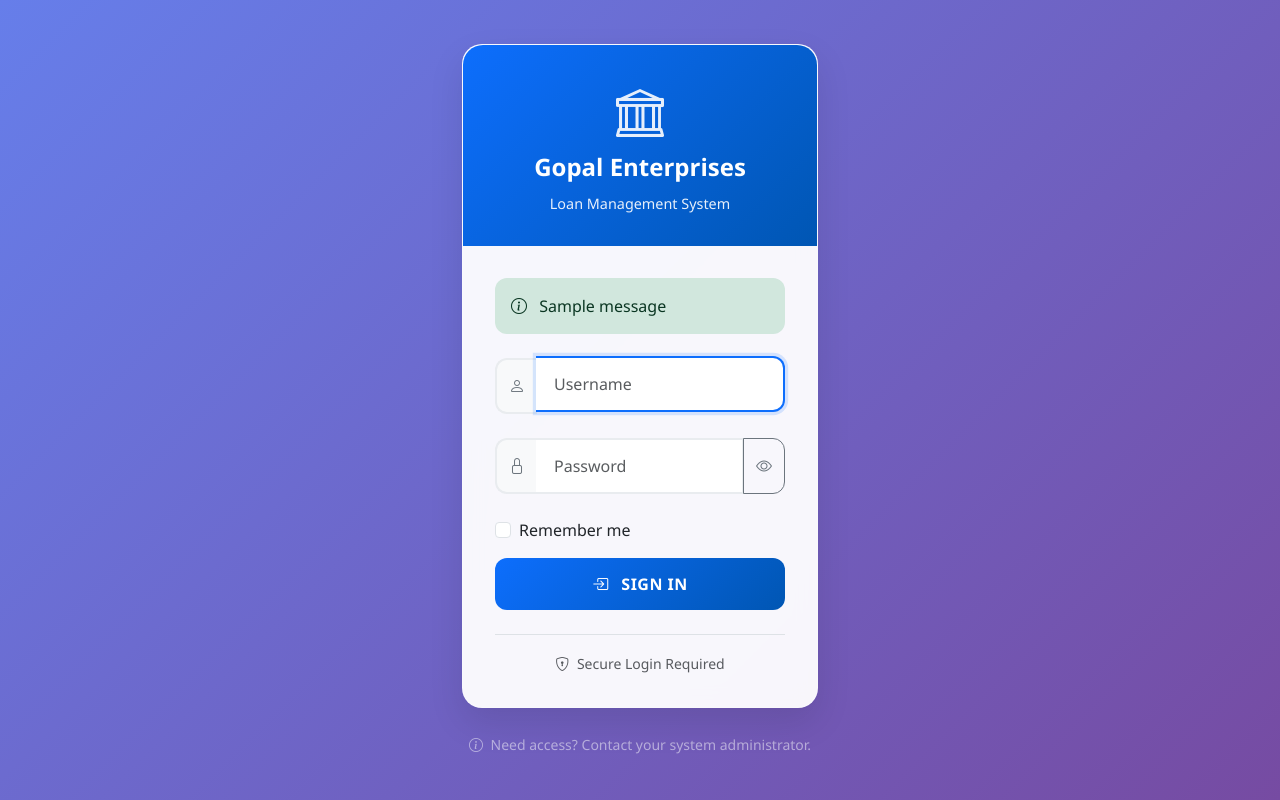
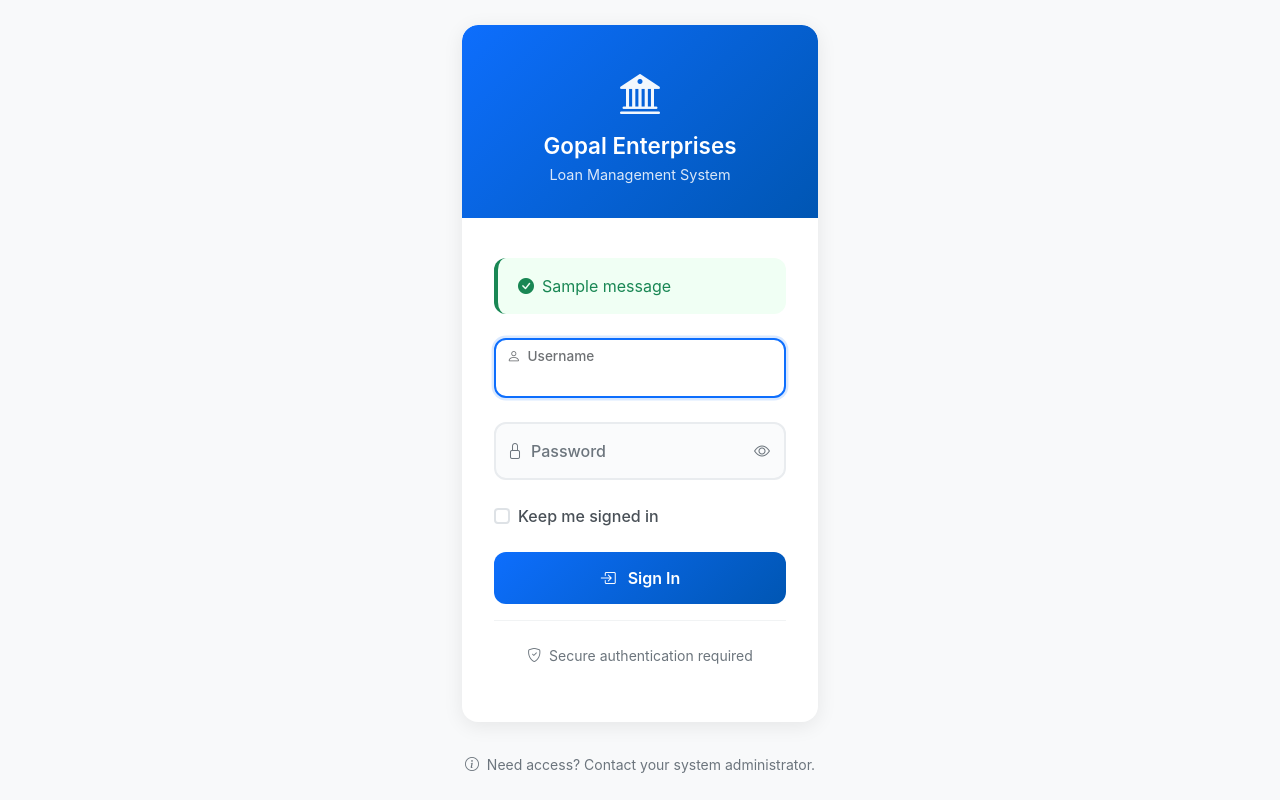
Before and after one commit to srivardhanrr/loantracker, a Django app: template templates/registration/login.html in a window 1280 px wide. Run offline with Django 3.2, Linux system fonts and the light colour scheme; the template is opened without the code that fills it, so the values that code supplies are empty; tables that the repository leaves empty hold one stand-in row (Sample ...); one stand-in notice (Sample message) is shown.

Commit message:
first commit

```diff
--- a/loans/urls.py
+++ b/loans/urls.py
@@ -6,7 +6,7 @@ from .views.borrowers import (
 )
 from .views.loans import (
     loan_list_view, loan_detail_view, loan_add_view, loan_edit_view,
-    loan_close_view, calculate_loan_ajax, installment_schedule_view
+    loan_close_view, loan_delete_view, calculate_loan_ajax, installment_schedule_view
 )
 from .views.installments import (
     installment_pay_view, payment_history_view, mark_installment_paid_ajax,
@@ -35,6 +35,7 @@ urlpatterns = [
     path('loans/add/', loan_add_view, name='loan_add'),
     path('loans/<int:loan_id>/', loan_detail_view, name='loan_detail'),
     path('loans/<int:loan_id>/edit/', loan_edit_view, name='loan_edit'),
+    path('loans/<int:loan_id>/delete/', loan_delete_view, name='loan_delete'),
     path('loans/<int:loan_id>/close/', loan_close_view, name='loan_close'),
     path('loans/<int:loan_id>/schedule/', installment_schedule_view, name='installment_schedule'),
 
--- a/templates/loans/loan_detail.html
+++ b/templates/loans/loan_detail.html
@@ -58,6 +58,9 @@
                         {% if loan.get_paid_amount == 0 %}
                             <a href="{% url 'loan_edit' loan.id %}" class="btn btn-warning btn-sm">
                                 <i class="bi bi-pencil"></i> Edit Loan
+                            </a>
+                            <a href="{% url 'loan_delete' loan.id %}" class="btn btn-danger btn-sm">
+                                <i class="bi bi-trash"></i> Delete Loan
                             </a>
                         {% endif %}
                         <a href="{% url 'installment_schedule' loan.id %}" class="btn btn-info btn-sm">
--- a/templates/registration/login.html
+++ b/templates/registration/login.html
@@ -12,143 +12,230 @@
 
     <style>
         body {
-            background: linear-gradient(135deg, #667eea 0%, #764ba2 100%);
+            background: #f8f9fa;
             min-height: 100vh;
             display: flex;
             align-items: center;
-            font-family: 'Segoe UI', Tahoma, Geneva, Verdana, sans-serif;
+            font-family: -apple-system, BlinkMacSystemFont, 'Segoe UI', Roboto, sans-serif;
         }
 
-        .login-container {
-            background: rgba(255, 255, 255, 0.95);
-            backdrop-filter: blur(10px);
-            border-radius: 20px;
-            box-shadow: 0 15px 35px rgba(0, 0, 0, 0.1);
-            border: 1px solid rgba(255, 255, 255, 0.2);
+        .login-card {
+            background: white;
+            border-radius: 16px;
+            box-shadow: 0 4px 20px rgba(0, 0, 0, 0.08);
+            border: none;
+            overflow: hidden;
         }
 
         .login-header {
-            background: linear-gradient(135deg, #0d6efd, #0056b3);
-            border-radius: 20px 20px 0 0;
+            background: linear-gradient(135deg, #0d6efd 0%, #0056b3 100%);
             color: white;
-            padding: 2rem;
+            padding: 2.5rem 2rem 2rem;
             text-align: center;
+            border-radius: 16px 16px 0 0;
         }
 
-        .login-header i {
-            font-size: 3rem;
-            margin-bottom: 1rem;
-            opacity: 0.9;
+        .company-logo {
+            font-size: 2.5rem;
+            margin-bottom: 0.5rem;
+            opacity: 0.95;
+        }
+
+        .company-name {
+            font-size: 1.4rem;
+            font-weight: 600;
+            margin: 0;
+        }
+
+        .company-tagline {
+            font-size: 0.9rem;
+            opacity: 0.85;
+            margin: 0.25rem 0 0;
         }
 
         .login-body {
-            padding: 2rem;
+            padding: 2.5rem 2rem;
         }
 
-        .form-control {
-            border-radius: 12px;
-            border: 2px solid #e9ecef;
-            padding: 0.875rem 1.125rem;
-            font-size: 1rem;
-            transition: all 0.3s ease;
-        }
-
-        .form-control:focus {
-            border-color: #0d6efd;
-            box-shadow: 0 0 0 0.2rem rgba(13, 110, 253, 0.15);
-            transform: translateY(-2px);
-        }
-
-        .input-group {
+        .form-floating {
             margin-bottom: 1.5rem;
         }
 
-        .input-group-text {
-            border-radius: 12px 0 0 12px;
+        .form-floating > .form-control {
             border: 2px solid #e9ecef;
-            border-right: none;
-            background: #f8f9fa;
-            color: #6c757d;
+            border-radius: 12px;
+            padding: 1rem 0.75rem;
+            font-size: 1rem;
+            height: auto;
+            transition: all 0.2s ease;
+            background: #fafbfc;
         }
 
-        .input-group .form-control {
-            border-radius: 0 12px 12px 0;
-            border-left: none;
+        .form-floating > .form-control:focus {
+            border-color: #0d6efd;
+            box-shadow: 0 0 0 0.15rem rgba(13, 110, 253, 0.15);
+            background: white;
+        }
+
+        .form-floating > label {
+            color: #6c757d;
+            font-weight: 500;
+            padding: 1rem 0.75rem;
+        }
+
+        .password-toggle {
+            position: absolute;
+            right: 12px;
+            top: 50%;
+            transform: translateY(-50%);
+            background: none;
+            border: none;
+            color: #6c757d;
+            cursor: pointer;
+            padding: 0.25rem;
+            z-index: 5;
+        }
+
+        .password-toggle:hover {
+            color: #495057;
         }
 
         .btn-login {
-            background: linear-gradient(135deg, #0d6efd, #0056b3);
+            background: linear-gradient(135deg, #0d6efd 0%, #0056b3 100%);
             border: none;
             border-radius: 12px;
-            padding: 0.875rem;
+            padding: 0.875rem 1.5rem;
             font-weight: 600;
             font-size: 1rem;
-            text-transform: uppercase;
-            letter-spacing: 0.5px;
-            transition: all 0.3s ease;
             width: 100%;
+            transition: all 0.2s ease;
+            color: white;
         }
 
         .btn-login:hover {
-            transform: translateY(-2px);
-            box-shadow: 0 8px 25px rgba(13, 110, 253, 0.3);
+            transform: translateY(-1px);
+            box-shadow: 0 8px 25px rgba(13, 110, 253, 0.25);
+            background: linear-gradient(135deg, #0b5ed7 0%, #004085 100%);
+            color: white;
+        }
+
+        .btn-login:active {
+            transform: translateY(0);
+        }
+
+        .remember-me {
+            margin: 1.5rem 0;
+        }
+
+        .form-check-input {
+            border-radius: 6px;
+            border: 2px solid #dee2e6;
+        }
+
+        .form-check-input:checked {
+            background-color: #0d6efd;
+            border-color: #0d6efd;
+        }
+
+        .form-check-label {
+            color: #495057;
+            font-weight: 500;
         }
 
         .alert {
+            border: none;
             border-radius: 12px;
-            border: none;
             margin-bottom: 1.5rem;
+            padding: 1rem 1.25rem;
         }
 
-        .company-name {
-            font-size: 1.5rem;
-            font-weight: bold;
-            margin-bottom: 0.5rem;
+        .alert-danger {
+            background: #fff5f5;
+            color: #dc3545;
+            border-left: 4px solid #dc3545;
         }
 
-        .company-tagline {
-            opacity: 0.9;
-            font-size: 0.9rem;
+        .alert-success {
+            background: #f0fff4;
+            color: #198754;
+            border-left: 4px solid #198754;
+        }
+
+        .alert-info {
+            background: #f0f9ff;
+            color: #0dcaf0;
+            border-left: 4px solid #0dcaf0;
+        }
+
+        .login-footer {
+            text-align: center;
+            padding-top: 1.5rem;
+            border-top: 1px solid #f1f3f4;
+            margin-top: 1rem;
+        }
+
+        .help-text {
+            color: #6c757d;
+            font-size: 0.875rem;
+        }
+
+        .brand-footer {
+            text-align: center;
+            margin-top: 2rem;
+            color: #6c757d;
+            font-size: 0.875rem;
         }
 
         /* Mobile optimizations */
         @media (max-width: 576px) {
-            .login-container {
+            .login-card {
                 margin: 1rem;
-                border-radius: 15px;
+                border-radius: 12px;
             }
 
             .login-header {
-                padding: 1.5rem;
-                border-radius: 15px 15px 0 0;
+                padding: 2rem 1.5rem 1.5rem;
+                border-radius: 12px 12px 0 0;
             }
 
-            .login-header i {
-                font-size: 2.5rem;
+            .company-logo {
+                font-size: 2rem;
             }
 
             .company-name {
-                font-size: 1.3rem;
+                font-size: 1.2rem;
             }
 
             .login-body {
-                padding: 1.5rem;
+                padding: 2rem 1.5rem;
+            }
+
+            .form-floating > .form-control {
+                font-size: 16px; /* Prevents zoom on iOS */
             }
         }
 
-        /* Loading animation */
-        .btn-login:disabled {
-            background: #6c757d;
-            cursor: not-allowed;
+        /* Loading state */
+        .btn-login.loading {
+            pointer-events: none;
+            opacity: 0.7;
         }
 
-        .loading {
-            display: none;
+        .spinner-border-sm {
+            width: 1rem;
+            height: 1rem;
         }
 
-        .btn-login:disabled .loading {
-            display: inline-block;
-            margin-right: 0.5rem;
+        /* Focus improvements */
+        .form-control:focus,
+        .form-check-input:focus,
+        .btn:focus {
+            outline: none;
+        }
+
+        /* Smooth animations */
+        * {
+            transition: all 0.2s ease;
         }
     </style>
 </head>
@@ -156,110 +243,125 @@
     <div class="container">
         <div class="row justify-content-center">
             <div class="col-md-6 col-lg-5 col-xl-4">
-                <div class="login-container">
+                <div class="card login-card">
                     <!-- Header -->
                     <div class="login-header">
-                        <i class="bi bi-bank"></i>
-                        <div class="company-name">Gopal Enterprises</div>
-                        <div class="company-tagline">Loan Management System</div>
+                        <div class="company-logo">
+                            <i class="bi bi-bank2"></i>
+                        </div>
+                        <h1 class="company-name">Gopal Enterprises</h1>
+                        <p class="company-tagline">Loan Management System</p>
                     </div>
 
                     <!-- Body -->
                     <div class="login-body">
+                        <!-- Error Messages -->
                         {% if form.errors %}
                             <div class="alert alert-danger">
-                                <i class="bi bi-exclamation-triangle me-2"></i>
-                                <strong>Login Failed!</strong><br>
-                                {% for field, errors in form.errors.items %}
-                                    {% for error in errors %}
-                                        {{ error }}<br>
-                                    {% endfor %}
-                                {% endfor %}
+                                <div class="d-flex align-items-center">
+                                    <i class="bi bi-exclamation-triangle-fill me-2"></i>
+                                    <div>
+                                        <strong>Login failed!</strong><br>
+                                        Please check your username and password.
+                                    </div>
+                                </div>
                             </div>
                         {% endif %}
 
+                        <!-- Success Messages -->
                         {% if messages %}
                             {% for message in messages %}
                                 <div class="alert alert-{{ message.tags }}">
-                                    <i class="bi bi-info-circle me-2"></i>
-                                    {{ message }}
+                                    <div class="d-flex align-items-center">
+                                        {% if message.tags == 'success' %}
+                                            <i class="bi bi-check-circle-fill me-2"></i>
+                                        {% elif message.tags == 'error' %}
+                                            <i class="bi bi-exclamation-triangle-fill me-2"></i>
+                                        {% else %}
+                                            <i class="bi bi-info-circle-fill me-2"></i>
+                                        {% endif %}
+                                        <div>{{ message }}</div>
+                                    </div>
                                 </div>
                             {% endfor %}
                         {% endif %}
 
+                        <!-- Login Form -->
                         <form method="post" id="loginForm">
                             {% csrf_token %}
 
                             <!-- Username Field -->
-                            <div class="input-group">
-                                <span class="input-group-text">
-                                    <i class="bi bi-person"></i>
-                                </span>
+                            <div class="form-floating">
                                 <input type="text"
                                        class="form-control"
+                                       id="username"
                                        name="username"
                                        placeholder="Username"
                                        required
                                        autocomplete="username"
                                        {% if form.username.value %}value="{{ form.username.value }}"{% endif %}>
+                                <label for="username">
+                                    <i class="bi bi-person me-2"></i>Username
+                                </label>
                             </div>
 
                             <!-- Password Field -->
-                            <div class="input-group">
-                                <span class="input-group-text">
-                                    <i class="bi bi-lock"></i>
-                                </span>
+                            <div class="form-floating position-relative">
                                 <input type="password"
                                        class="form-control"
+                                       id="password"
                                        name="password"
                                        placeholder="Password"
                                        required
                                        autocomplete="current-password">
-                                <button class="btn btn-outline-secondary"
-                                        type="button"
-                                        id="togglePassword"
-                                        style="border-radius: 0 12px 12px 0;">
+                                <label for="password">
+                                    <i class="bi bi-lock me-2"></i>Password
+                                </label>
+                                <button type="button" class="password-toggle" id="togglePassword">
                                     <i class="bi bi-eye" id="eyeIcon"></i>
                                 </button>
                             </div>
 
                             <!-- Remember Me -->
-                            <div class="form-check mb-3">
+                            <div class="form-check remember-me">
                                 <input class="form-check-input"
                                        type="checkbox"
                                        id="rememberMe"
                                        name="remember_me">
                                 <label class="form-check-label" for="rememberMe">
-                                    Remember me
+                                    Keep me signed in
                                 </label>
                             </div>
 
                             <!-- Login Button -->
-                            <button type="submit" class="btn btn-primary btn-login" id="loginBtn">
-                                <span class="loading">
-                                    <i class="bi bi-arrow-clockwise"></i>
+                            <button type="submit" class="btn btn-login" id="loginBtn">
+                                <span id="loginText">
+                                    <i class="bi bi-box-arrow-in-right me-2"></i>
+                                    Sign In
                                 </span>
-                                <i class="bi bi-box-arrow-in-right me-2"></i>
-                                Sign In
+                                <span id="loginLoading" class="d-none">
+                                    <span class="spinner-border spinner-border-sm me-2"></span>
+                                    Signing in...
+                                </span>
                             </button>
                         </form>
 
-                        <!-- Additional Info -->
-                        <div class="text-center mt-4 pt-3 border-top">
-                            <small class="text-muted">
-                                <i class="bi bi-shield-lock me-1"></i>
-                                Secure Login Required
-                            </small>
+                        <!-- Footer -->
+                        <div class="login-footer">
+                            <p class="help-text">
+                                <i class="bi bi-shield-check me-1"></i>
+                                Secure authentication required
+                            </p>
                         </div>
                     </div>
                 </div>
 
-                <!-- Footer Info -->
-                <div class="text-center mt-4">
-                    <small class="text-white-50">
+                <!-- Brand Footer -->
+                <div class="brand-footer">
+                    <p class="mb-0">
                         <i class="bi bi-info-circle me-1"></i>
                         Need access? Contact your system administrator.
-                    </small>
+                    </p>
                 </div>
             </div>
         </div>
@@ -269,9 +371,9 @@
     <script src="https://cdn.jsdelivr.net/npm/bootstrap@5.3.0/dist/js/bootstrap.bundle.min.js"></script>
 
     <script>
-        // Toggle password visibility
+        // Password visibility toggle
         document.getElementById('togglePassword').addEventListener('click', function() {
-            const passwordField = document.querySelector('input[name="password"]');
+            const passwordField = document.getElementById('password');
             const eyeIcon = document.getElementById('eyeIcon');
 
             if (passwordField.type === 'password') {
@@ -283,39 +385,34 @@
             }
         });
 
-        // Form submission handling
+        // Form submission with loading state
         document.getElementById('loginForm').addEventListener('submit', function() {
             const loginBtn = document.getElementById('loginBtn');
-            loginBtn.disabled = true;
-            loginBtn.innerHTML = `
-                <span class="loading">
-                    <i class="bi bi-arrow-clockwise"></i>
-                </span>
-                Signing In...
-            `;
+            const loginText = document.getElementById('loginText');
+            const loginLoading = document.getElementById('loginLoading');
+
+            loginBtn.classList.add('loading');
+            loginText.classList.add('d-none');
+            loginLoading.classList.remove('d-none');
         });
 
         // Auto focus on username field
         document.addEventListener('DOMContentLoaded', function() {
-            document.querySelector('input[name="username"]').focus();
+            document.getElementById('username').focus();
         });
 
-        // Handle form validation feedback
-        const inputs = document.querySelectorAll('.form-control');
-        inputs.forEach(input => {
-            input.addEventListener('blur', function() {
-                if (this.value.trim() === '') {
-                    this.classList.add('is-invalid');
-                } else {
-                    this.classList.remove('is-invalid');
-                    this.classList.add('is-valid');
-                }
-            });
+        // Remove loading state if there are errors
+        {% if form.errors %}
+        document.addEventListener('DOMContentLoaded', function() {
+            const loginBtn = document.getElementById('loginBtn');
+            const loginText = document.getElementById('loginText');
+            const loginLoading = document.getElementById('loginLoading');
 
-            input.addEventListener('input', function() {
-                this.classList.remove('is-invalid', 'is-valid');
-            });
+            loginBtn.classList.remove('loading');
+            loginText.classList.remove('d-none');
+            loginLoading.classList.add('d-none');
         });
+        {% endif %}
     </script>
 </body>
 </html>
```
Also changed, not shown: loans/views/auth/__init__.py (+7 -3 lines), loans/views/loans.py (+28 -0 lines), static/css/custom.css (+0 -17 lines), templates/loans/base.html (+3 -21 lines), templates/loans/loan_confirm_delete.html (added, +109 -0 lines), templates/loans/loan_list.html (+10 -2 lines).
